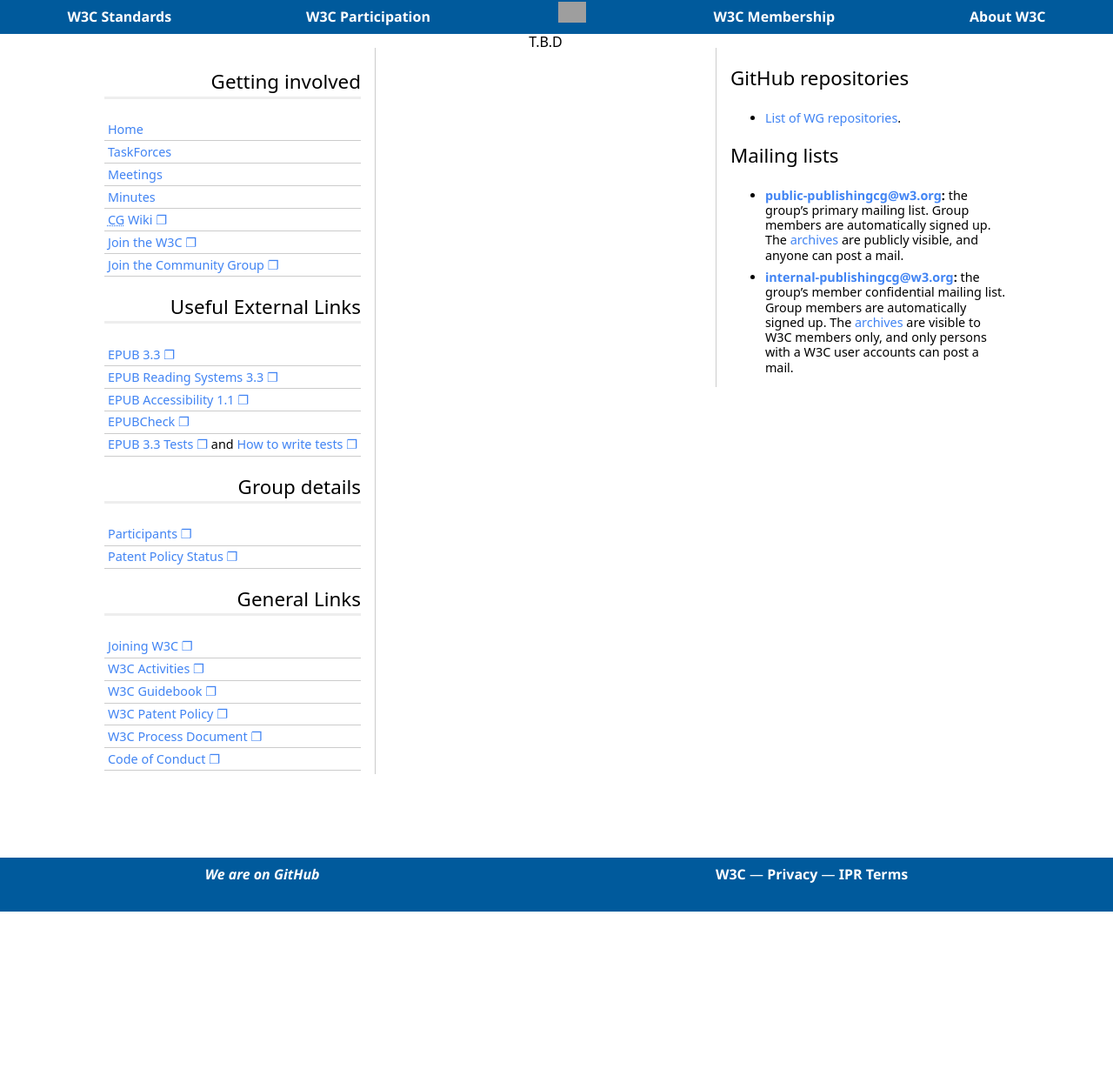
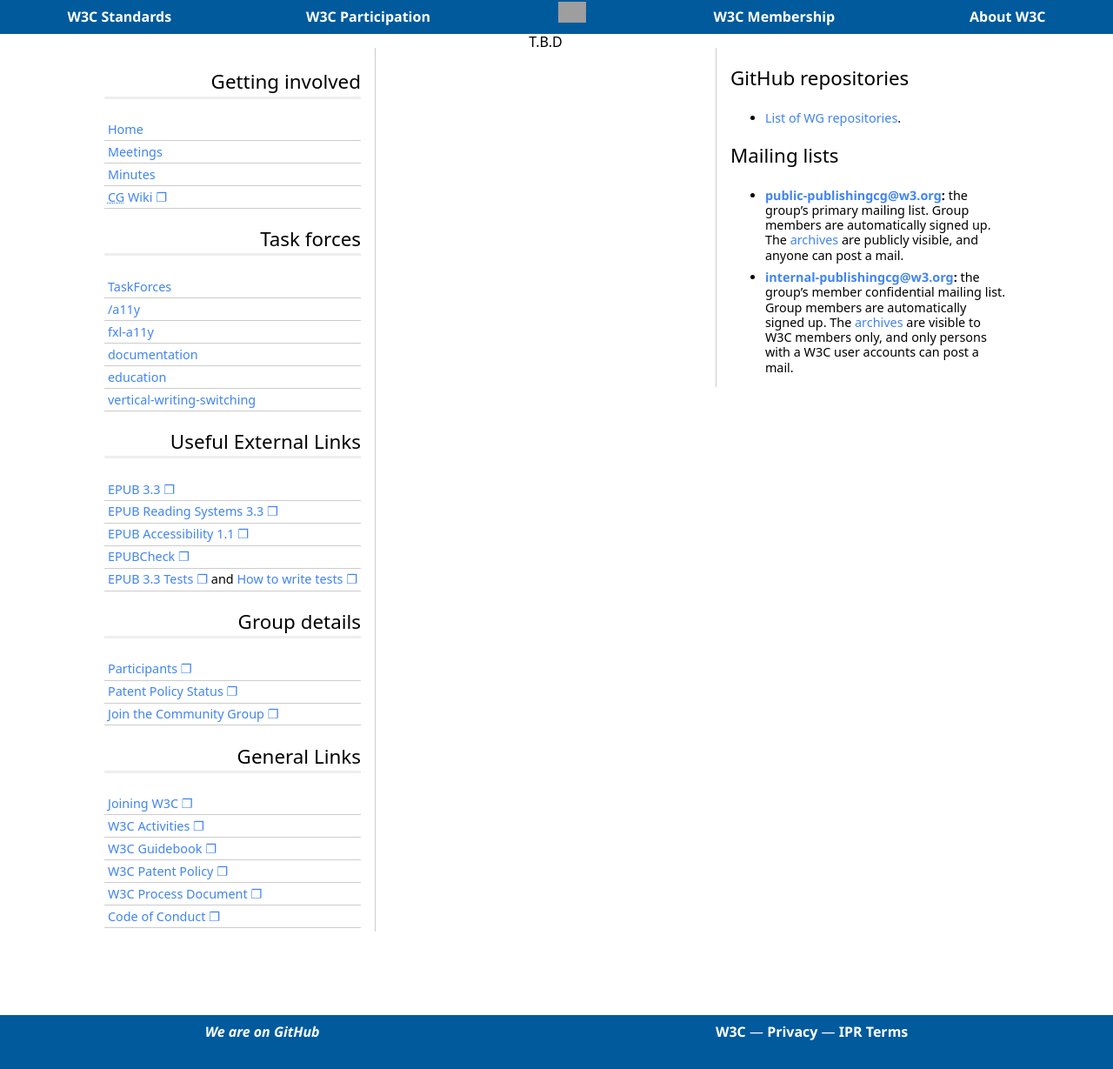
Before and after one commit to w3c/publishingcg, a Jekyll site: the page built from index.md, in a window 1280 px wide. Shown: the whole page at 87% size. Built offline with Jekyll 4.4.1, drawn with Linux system fonts in a browser that asks for light colours; some web fonts are replaced; before the commit the page ends 1048 px from its top, so only the background shows below that; grey boxes are pictures that could not be loaded.

Commit message:
Update nav.html
adds links to TF folders

```diff
--- a/_includes/nav.html
+++ b/_includes/nav.html
@@ -2,13 +2,21 @@
     <h3>Getting involved</h3>
     <ul>
         <li><a href="{{ site.baseurl }}/">Home</a></li>
-        <li><a href="{{ site.baseurl }}/TaskForces/">TaskForces</a></li>
         <li><a href="{{ site.baseurl }}/Meetings/">Meetings</a></li>
         <li><a href="{{ site.baseurl }}/Meetings/Minutes/">Minutes</a></li>
         <li><a rel="external" href="https://github.com/w3c/{{ site.cgname_lc }}cg/wiki"><abbr title="Community Group">CG</abbr> Wiki</a></li>
-        <li><a rel="external" href="https://www.w3.org/Consortium/join">Join the W3C</a></li>
-        <li><a rel="external" href="https://www.w3.org/2004/01/pp-impl/{{ site.groupid }}/join">Join the Community Group</a></li>
     </ul>
+
+    <h3>Task forces</h3>
+    <ul>
+        <li><a href="{{ site.baseurl }}/TaskForces/">TaskForces</a></li>
+        <li><a href="{{ site.baseurl }}/TaskForces/a11y">/a11y</a></li>
+        <li><a href="{{ site.baseurl }}/TaskForces/fxl-a11y">fxl-a11y</a></li>
+        <li><a href="{{ site.baseurl }}/TaskForces/documentation">documentation</a></li>
+        <li><a href="{{ site.baseurl }}/TaskForces/education">education</a></li>
+        <li><a href="{{ site.baseurl }}/TaskForces/vertical-writing-switching">vertical-writing-switching</a></li>
+    </ul>
+
     <h3>Useful External Links</h3>
     <ul>
         <li><a rel="external" href="https://www.w3.org/TR/epub-33/">EPUB 3.3</a></li>
```
Also changed, not shown: other parts of _includes/nav.html (+1 -0 lines).
